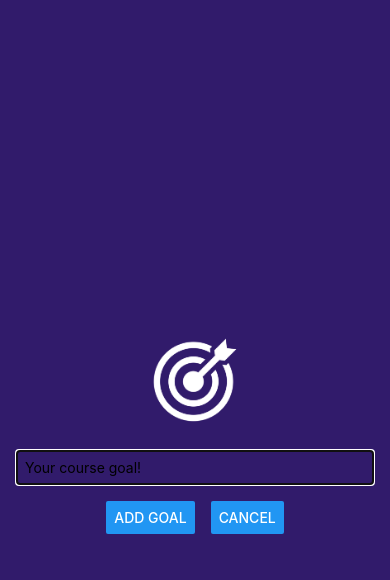
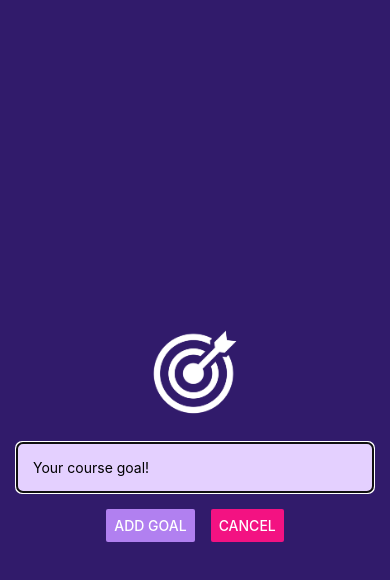
Before and after one commit to AliveKiwi/mm-rn-basics, a React Native app: screen / in a window 390 px wide. Both pictures are taken after a click on the button "ADD NEW GOAL". Shown: the top 580 px of the page. Built offline with nearby package versions, Linux system fonts and the light colour scheme.

Commit message:
37 basics: Added StatusBar, and only CSS changes

```diff
--- a/App.js
+++ b/App.js
@@ -1,5 +1,7 @@
 import { useState } from 'react';
 import { StyleSheet, View, FlatList, Button } from 'react-native';
+import { StatusBar } from 'expo-status-bar';
+
 import GoalInput from './components/GoalInput';
 import GoalItem from './components/GoalItem';
 
@@ -32,11 +34,14 @@ export default function App() {
     });
   }
   return (
+    <>
+      {/* 37 Added StatusBar */}
+      <StatusBar style="light" />
       <View style={styles.appContainer}>
         {/* <GoalInput setCourseGoals={setCourseGoals} /> AliveKiwi way vid 29 */}
         <Button
           title="Add New Goal"
-        color="#5e0acc"
+          color="#a065ec"
           onPress={startAddGoalHandler}
         />
         {modalIsVisible && (
@@ -67,6 +72,7 @@ export default function App() {
           />
         </View>
       </View>
+    </>
   );
 }
 
@@ -74,9 +80,8 @@ const styles = StyleSheet.create({
   appContainer: {
     flex: 1,
     padding: 50,
-    borderColor: 'red',
-    borderWidth: 2,
     paddingHorizontal: 16,
+    // backgroundColor: '#1e085a', // Added to app.json
   },
   goalsContainer: {
     flex: 5,
--- a/app.json
+++ b/app.json
@@ -5,6 +5,7 @@
     "version": "1.0.0",
     "orientation": "portrait",
     "icon": "./assets/icon.png",
+    "backgroundColor": "#1e085a",
     "userInterfaceStyle": "light",
     "splash": {
       "image": "./assets/splash.png",
--- a/components/GoalInput.js
+++ b/components/GoalInput.js
@@ -39,11 +39,11 @@ export default function GoalInput(props) {
         />
         <View style={styles.buttonContainer}>
           <View style={styles.button}>
-            <Button onPress={addGoalHandler} title="Add Goal" />
+            <Button onPress={addGoalHandler} title="Add Goal" color="#b180f0" />
           </View>
           <View style={styles.button}>
             {/* 35 onPress={props.onCancel} */}
-            <Button onPress={props.onCancel} title="Cancel" />
+            <Button onPress={props.onCancel} title="Cancel" color="#f31282" />
           </View>
         </View>
       </View>
@@ -68,9 +68,12 @@ const styles = StyleSheet.create({
   },
   textInput: {
     borderWidth: 1,
-    borderColor: '#ccc',
+    borderColor: '#e4d0ff',
+    backgroundColor: '#e4d0ff',
+    color: '120438',
+    borderRadius: 6,
     width: '100%',
-    padding: 8,
+    padding: 16,
   },
   buttonContainer: {
     flexDirection: 'row',
```
Lines whose indentation alone changed are shown as unchanged.
